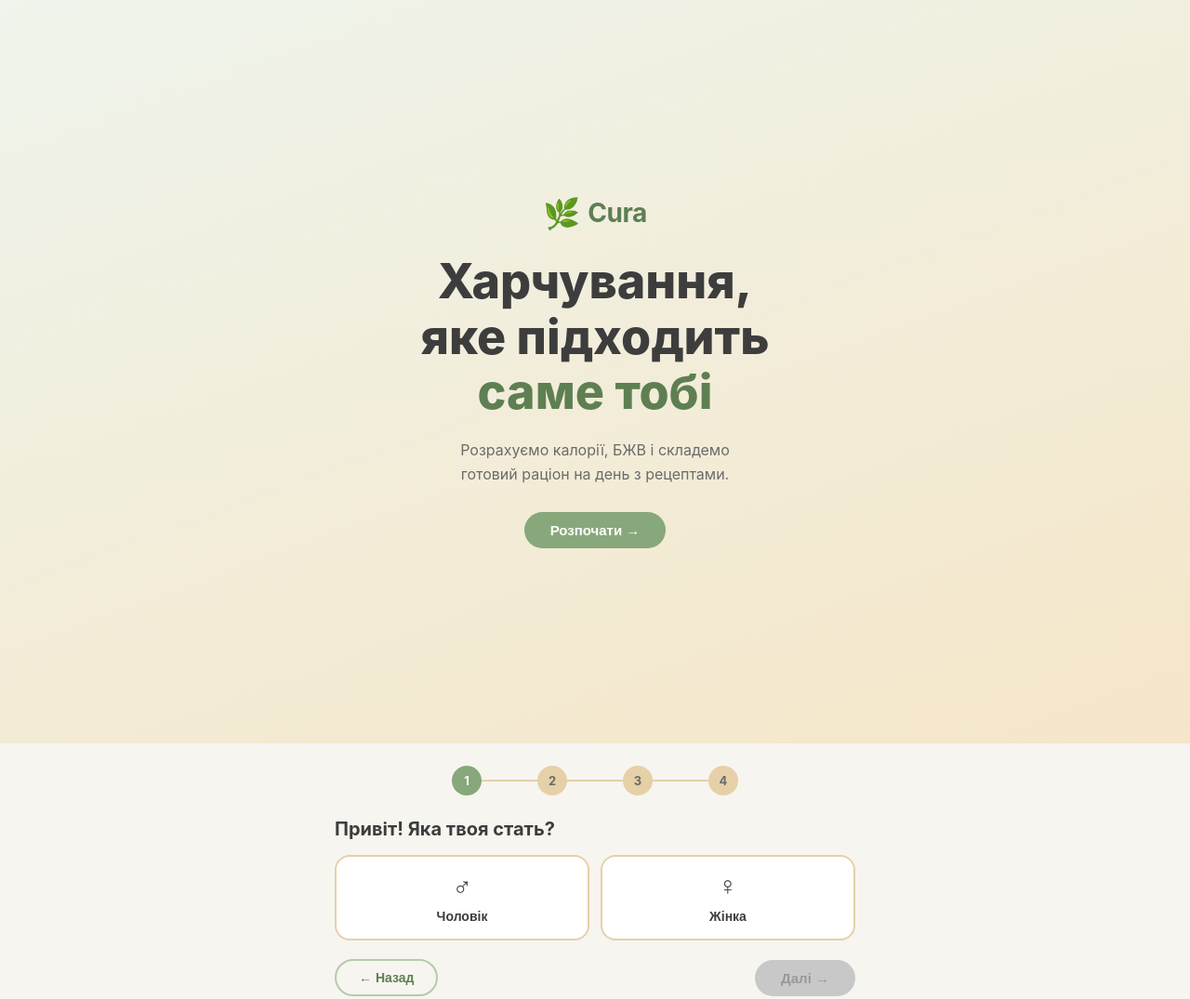
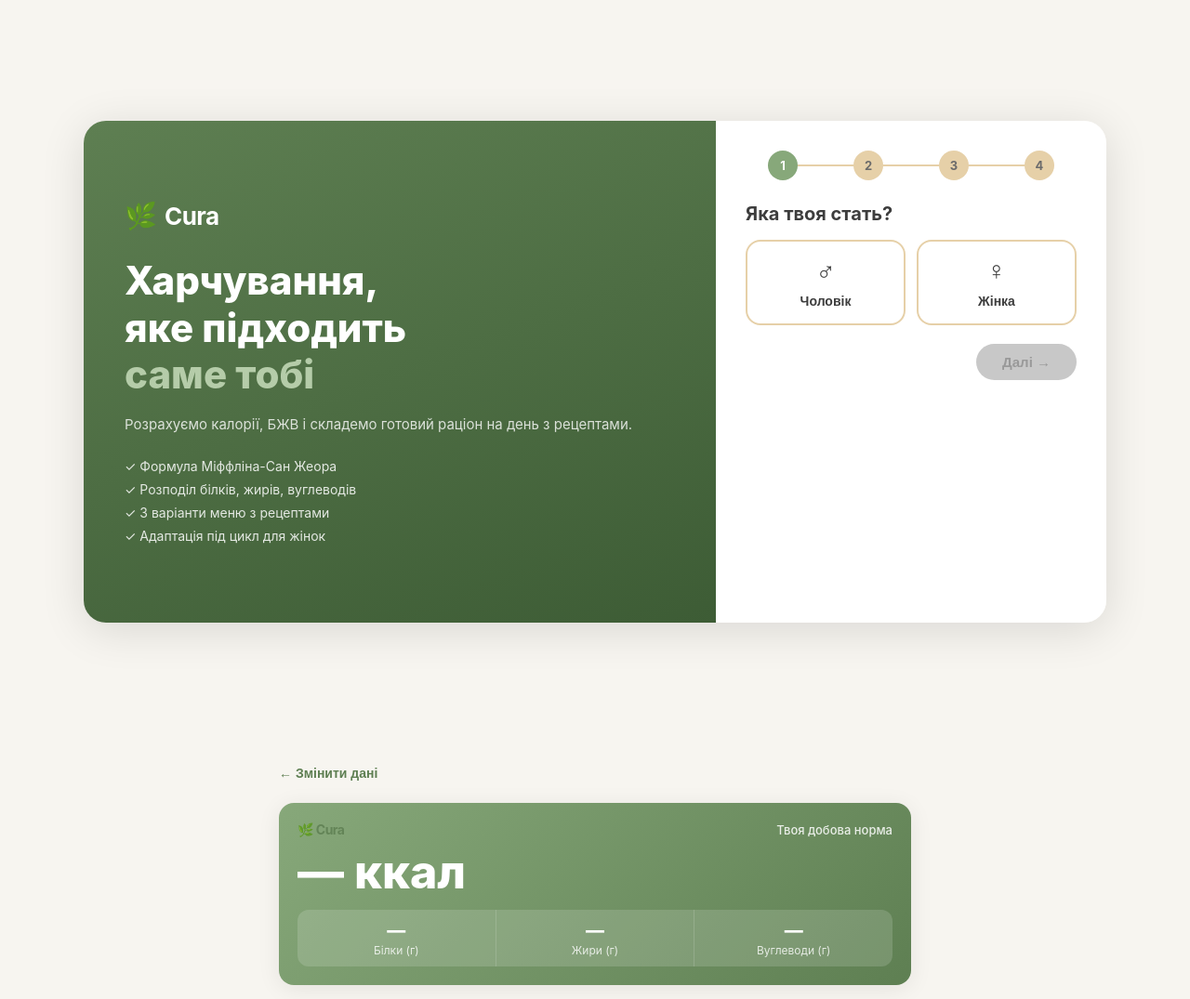
Before and after one commit to Jane-Horbul/cura, a plain HTML site: page index.html in a window 1280 px wide. Shown: the top 1075 px of the page at 93% size. Drawn offline with Linux system fonts and the light colour scheme.

Commit message:
Перший екран: hero+форма поруч, без кнопки Розпочати, max-height 640px

```diff
--- a/css/style.css
+++ b/css/style.css
@@ -38,46 +38,81 @@ body {
   to   { opacity: 1; transform: translateY(0); }
 }
 
-/* ── LANDING ─────────────────────────────────────────────── */
-#screen-landing {
-  background: linear-gradient(160deg, #EFF4EC 0%, var(--sand) 100%);
+/* ── HOME SCREEN (hero + form) ───────────────────────────── */
+#screen-home { background: var(--bg); }
+#screen-home.active { display: flex; align-items: center; justify-content: center; min-height: 100vh; }
+
+.home-layout {
   display: flex;
-  align-items: center;
+  align-items: stretch;
+  gap: 0;
+  width: 100%;
+  max-width: 1100px;
+  min-height: 540px;
+  max-height: 640px;
+  margin: 32px 24px;
+  border-radius: 24px;
+  overflow: hidden;
+  box-shadow: 0 8px 48px rgba(0,0,0,0.12);
+}
+
+/* ── LEFT: hero ── */
+.home-hero {
+  flex: 1;
+  background: linear-gradient(160deg, #5E7F52 0%, #3d5c35 100%);
+  color: var(--white);
+  padding: 48px 44px;
+  display: flex;
+  flex-direction: column;
   justify-content: center;
-}
-#screen-landing.active { display: flex; }
-
-.landing-wrap {
-  text-align: center;
-  padding: 32px 24px;
-  max-width: 480px;
 }
 
 .logo {
   display: flex;
   align-items: center;
-  justify-content: center;
   gap: 8px;
-  margin-bottom: 24px;
+  margin-bottom: 28px;
 }
-.logo-leaf { font-size: 32px; }
-.logo-text  { font-size: 28px; font-weight: 700; color: var(--sage-dark); letter-spacing: -0.5px; }
+.logo-leaf { font-size: 28px; }
+.logo-text  { font-size: 26px; font-weight: 700; color: var(--white); letter-spacing: -0.5px; }
 .logo-text.small { font-size: 14px; font-weight: 700; color: var(--sage-dark); }
 
 h1 {
-  font-size: clamp(32px, 6vw, 52px);
+  font-size: clamp(28px, 3.5vw, 42px);
   font-weight: 800;
-  line-height: 1.15;
-  color: var(--charcoal);
-  margin-bottom: 20px;
+  line-height: 1.2;
+  color: var(--white);
+  margin-bottom: 16px;
 }
-h1 em { color: var(--sage-dark); font-style: normal; }
+h1 em { color: var(--sage-light); font-style: normal; }
 
 .lead {
-  font-size: 16px;
-  color: var(--charcoal-lt);
+  font-size: 15px;
+  color: rgba(255,255,255,0.8);
   line-height: 1.6;
-  margin-bottom: 28px;
+  margin-bottom: 24px;
+}
+
+.hero-features {
+  list-style: none;
+  display: flex;
+  flex-direction: column;
+  gap: 8px;
+}
+.hero-features li {
+  font-size: 14px;
+  color: rgba(255,255,255,0.85);
+}
+
+/* ── RIGHT: form panel ── */
+.home-form {
+  width: 420px;
+  flex-shrink: 0;
+  background: var(--white);
+  padding: 32px 32px 28px;
+  display: flex;
+  flex-direction: column;
+  overflow-y: auto;
 }
 
 /* ── BUTTONS ─────────────────────────────────────────────── */
@@ -116,20 +151,7 @@ h1 em { color: var(--sage-dark); font-style: normal; }
 .btn-outline:hover { border-color: var(--sage); color: var(--sage); }
 .btn-outline.center { display: block; margin: 20px auto 0; }
 
-/* ── FORM SCREEN ─────────────────────────────────────────── */
-#screen-form {
-  background: var(--bg);
-  display: flex;
-  align-items: flex-start;
-  justify-content: center;
-  padding: 24px 16px 48px;
-}
-#screen-form.active { display: flex; }
-
-.form-wrap {
-  width: 100%;
-  max-width: 560px;
-}
+/* form-wrap not used in new layout */
 
 /* Steps indicator */
 .steps {
@@ -537,10 +559,29 @@ h2 { font-size: 20px; font-weight: 700; margin-bottom: 16px; color: var(--charco
 .day-total-nums { display: flex; gap: 16px; font-size: 13px; color: var(--charcoal-lt); }
 
 /* ── RESPONSIVE ──────────────────────────────────────────── */
+@media (max-width: 800px) {
+  .home-layout {
+    flex-direction: column;
+    max-height: none;
+    margin: 0;
+    border-radius: 0;
+    min-height: 100vh;
+  }
+  .home-hero {
+    padding: 28px 24px 24px;
+    flex-direction: row;
+    flex-wrap: wrap;
+    gap: 12px;
+    align-items: flex-start;
+  }
+  .home-hero h1 { font-size: 26px; width: 100%; }
+  .hero-features { display: none; }
+  .home-form { width: 100%; padding: 24px 20px; }
+}
+
 @media (max-width: 500px) {
-  h1 { font-size: 30px; }
   .goal-cards { flex-direction: column; }
-  .inputs-grid { gap: 16px; }
+  .inputs-grid { gap: 10px; }
   .meal-name { font-size: 14px; }
   .plan-tabs { gap: 6px; }
   .plan-tab { font-size: 13px; padding: 8px 6px; }
--- a/index.html
+++ b/index.html
@@ -8,24 +8,29 @@
 </head>
 <body>
 
-  <!-- ── SCREEN 1: Landing ── -->
-  <div class="screen active" id="screen-landing">
-    <div class="landing-wrap">
+  <!-- ── SCREEN 1: Hero + Form (єдиний перший екран) ── -->
+  <div class="screen active" id="screen-home">
+    <div class="home-layout">
+
+      <!-- Ліворуч: бренд -->
+      <div class="home-hero">
         <div class="logo">
           <span class="logo-leaf">🌿</span>
           <span class="logo-text">Cura</span>
         </div>
         <h1>Харчування,<br>яке підходить<br><em>саме тобі</em></h1>
-      <p class="lead">Розрахуємо калорії, БЖВ і складемо<br>готовий раціон на день з рецептами.</p>
-      <button class="btn-primary" onclick="App.go('screen-form')">Розпочати →</button>
-    </div>
+        <p class="lead">Розрахуємо калорії, БЖВ і складемо готовий раціон на день з рецептами.</p>
+        <ul class="hero-features">
+          <li>✓ Формула Міффліна-Сан Жеора</li>
+          <li>✓ Розподіл білків, жирів, вуглеводів</li>
+          <li>✓ 3 варіанти меню з рецептами</li>
+          <li>✓ Адаптація під цикл для жінок</li>
+        </ul>
       </div>
 
-  <!-- ── SCREEN 2: Form ── -->
-  <div class="screen" id="screen-form">
-    <div class="form-wrap">
+      <!-- Праворуч: форма -->
+      <div class="home-form">
 
-      <!-- Step indicator -->
         <div class="steps">
           <div class="step active" data-step="1">1</div>
           <div class="step-line"></div>
@@ -36,26 +41,26 @@
           <div class="step" data-step="4">4</div>
         </div>
 
-      <!-- Step 1: Gender -->
+        <!-- Крок 1: Стать -->
         <div class="form-step active" id="step-1">
-        <h2>Привіт! Яка твоя стать?</h2>
+          <h2>Яка твоя стать?</h2>
           <div class="gender-btns">
-          <button class="gender-btn" data-value="male" onclick="App.selectGender('male', this)">
+            <button class="gender-btn" onclick="App.selectGender('male', this)">
               <span class="gender-icon">♂</span>
               <span>Чоловік</span>
             </button>
-          <button class="gender-btn" data-value="female" onclick="App.selectGender('female', this)">
+            <button class="gender-btn" onclick="App.selectGender('female', this)">
               <span class="gender-icon">♀</span>
               <span>Жінка</span>
             </button>
           </div>
           <div class="step-nav">
-          <button class="btn-outline" onclick="App.go('screen-landing')">← Назад</button>
+            <span></span>
             <button class="btn-primary" id="next-1" disabled onclick="App.nextStep(1)">Далі →</button>
           </div>
         </div>
 
-      <!-- Step 2: Body data -->
+        <!-- Крок 2: Параметри -->
         <div class="form-step" id="step-2">
           <h2>Твої параметри</h2>
           <div class="inputs-grid">
@@ -87,7 +92,7 @@
           </div>
         </div>
 
-      <!-- Step 3: Activity -->
+        <!-- Крок 3: Активність -->
         <div class="form-step" id="step-3">
           <h2>Рівень активності</h2>
           <div class="activity-list">
@@ -95,50 +100,35 @@
               <input type="radio" name="activity" value="sedentary" onchange="App.checkStep3()">
               <div class="activity-content">
                 <span class="activity-icon">🪑</span>
-              <div>
-                <strong>Мінімальна</strong>
-                <small>Сидяча робота, без спорту</small>
-              </div>
+                <div><strong>Мінімальна</strong><small>Сидяча робота, без спорту</small></div>
               </div>
             </label>
             <label class="activity-card">
               <input type="radio" name="activity" value="light" onchange="App.checkStep3()">
               <div class="activity-content">
                 <span class="activity-icon">🚶</span>
-              <div>
-                <strong>Легка</strong>
-                <small>Прогулянки, 1-2 тренування на тиждень</small>
-              </div>
+                <div><strong>Легка</strong><small>Прогулянки, 1-2 тренування</small></div>
               </div>
             </label>
             <label class="activity-card">
               <input type="radio" name="activity" value="moderate" onchange="App.checkStep3()">
               <div class="activity-content">
                 <span class="activity-icon">🏃</span>
-              <div>
-                <strong>Помірна</strong>
-                <small>3-5 тренувань на тиждень</small>
-              </div>
+                <div><strong>Помірна</strong><small>3-5 тренувань на тиждень</small></div>
               </div>
             </label>
             <label class="activity-card">
               <input type="radio" name="activity" value="active" onchange="App.checkStep3()">
               <div class="activity-content">
                 <span class="activity-icon">🏋️</span>
-              <div>
-                <strong>Висока</strong>
-                <small>6-7 тренувань на тиждень</small>
-              </div>
+                <div><strong>Висока</strong><small>6-7 тренувань на тиждень</small></div>
               </div>
             </label>
             <label class="activity-card">
               <input type="radio" name="activity" value="veryActive" onchange="App.checkStep3()">
               <div class="activity-content">
                 <span class="activity-icon">🏅</span>
-              <div>
-                <strong>Дуже висока</strong>
-                <small>Спортсмен, фізична праця</small>
-              </div>
+                <div><strong>Дуже висока</strong><small>Спортсмен, фізична праця</small></div>
               </div>
             </label>
           </div>
@@ -148,35 +138,34 @@
           </div>
         </div>
 
-      <!-- Step 4: Goal -->
+        <!-- Крок 4: Мета -->
         <div class="form-step" id="step-4">
           <h2>Яка твоя мета?</h2>
           <div class="goal-cards">
-          <button class="goal-card" data-value="lose" onclick="App.selectGoal('lose', this)">
+            <button class="goal-card" onclick="App.selectGoal('lose', this)">
               <span class="goal-icon">📉</span>
               <strong>Схуднення</strong>
               <small>−500 ккал від норми</small>
             </button>
-          <button class="goal-card" data-value="maintain" onclick="App.selectGoal('maintain', this)">
+            <button class="goal-card" onclick="App.selectGoal('maintain', this)">
               <span class="goal-icon">⚖️</span>
-            <strong>Підтримка ваги</strong>
+              <strong>Підтримка</strong>
               <small>Рівно за нормою</small>
             </button>
-          <button class="goal-card" data-value="gain" onclick="App.selectGoal('gain', this)">
+            <button class="goal-card" onclick="App.selectGoal('gain', this)">
               <span class="goal-icon">📈</span>
               <strong>Набір маси</strong>
-            <small>+300 ккал до норми</small>
+              <small>+300 ккал</small>
             </button>
           </div>
 
-        <!-- Cycle toggle — only for women -->
           <div class="cycle-block" id="cycle-block" style="display:none">
             <div class="cycle-toggle-wrap">
               <div class="cycle-info">
                 <span class="cycle-icon">🌙</span>
                 <div>
                   <strong>Лютеїнова фаза</strong>
-                <small>Дні 18-28 циклу (+200 ккал)</small>
+                  <small>Дні 18-28 (+200 ккал)</small>
                 </div>
               </div>
               <label class="toggle">
@@ -192,49 +181,47 @@
           </div>
         </div>
 
-    </div>
+      </div><!-- /home-form -->
+    </div><!-- /home-layout -->
   </div>
 
-  <!-- ── SCREEN 3: Results ── -->
+  <!-- ── SCREEN 2: Results ── -->
   <div class="screen" id="screen-results">
     <div class="results-wrap">
 
-      <button class="back-link" onclick="App.go('screen-form')">← Змінити дані</button>
+      <button class="back-link" onclick="App.go('screen-home')">← Змінити дані</button>
 
-      <!-- KBJU summary card -->
       <div class="summary-card">
         <div class="summary-header">
-          <span class="logo-text small">Cura</span>
+          <span class="logo-text small">🌿 Cura</span>
           <span class="summary-label">Твоя добова норма</span>
         </div>
         <div class="kcal-big" id="kcal-display">— ккал</div>
         <div class="macros-row">
           <div class="macro-item">
-            <div class="macro-value protein" id="protein-display">—</div>
+            <div class="macro-value" id="protein-display">—</div>
             <div class="macro-label">Білки (г)</div>
           </div>
           <div class="macro-item">
-            <div class="macro-value fat" id="fat-display">—</div>
+            <div class="macro-value" id="fat-display">—</div>
             <div class="macro-label">Жири (г)</div>
           </div>
           <div class="macro-item">
-            <div class="macro-value carbs" id="carbs-display">—</div>
+            <div class="macro-value" id="carbs-display">—</div>
             <div class="macro-label">Вуглеводи (г)</div>
           </div>
         </div>
       </div>
 
-      <!-- Plan selector -->
       <div class="plan-tabs">
         <button class="plan-tab active" onclick="App.showPlan(0, this)">Варіант 1</button>
         <button class="plan-tab" onclick="App.showPlan(1, this)">Варіант 2</button>
         <button class="plan-tab" onclick="App.showPlan(2, this)">Варіант 3</button>
       </div>
 
-      <!-- Meal plan output -->
       <div id="plan-output"></div>
 
-      <button class="btn-outline center" onclick="App.go('screen-landing')">Почати знову</button>
+      <button class="btn-outline center" onclick="App.go('screen-home')">Почати знову</button>
     </div>
   </div>
 
```
Also changed, not shown: .omc/state/hud-stdin-cache.json. Lines whose indentation alone changed are shown as unchanged.
